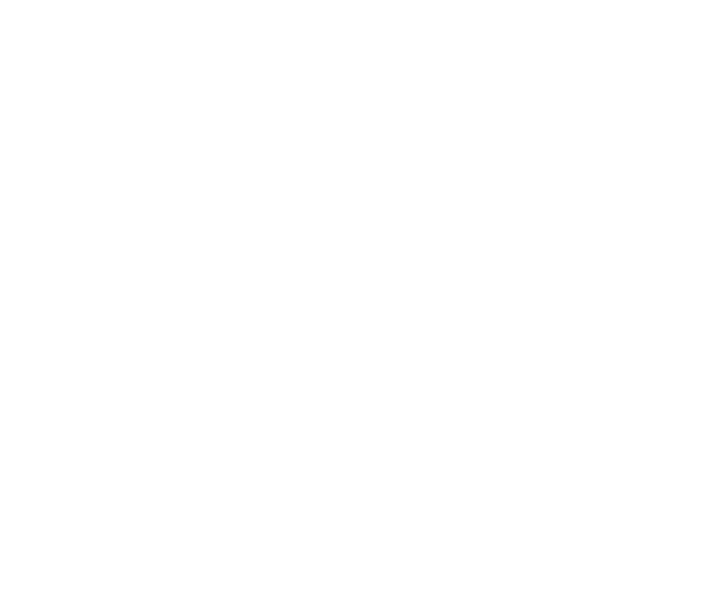
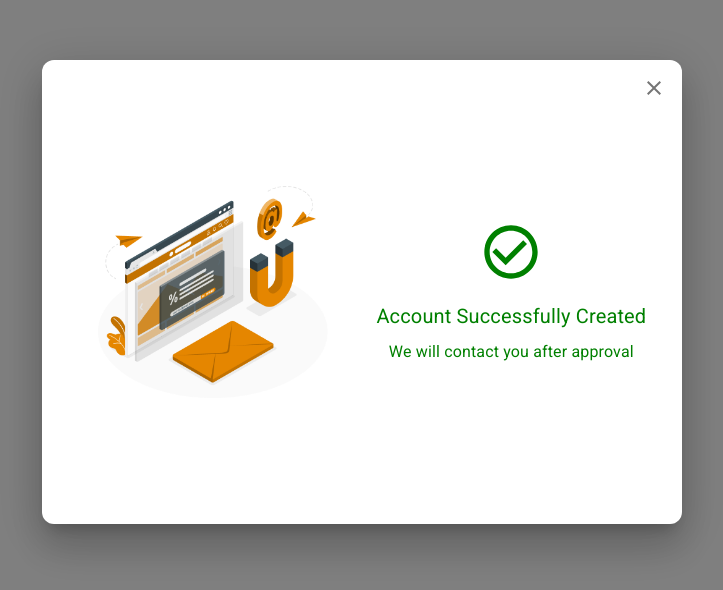
Before and after one commit to umer-shehzad/humsafardashboard, a React (Vite) app: page /signup/confirmation in a window 1280 px wide. Before the commit this address had no page. Shown: the part 108-698 px from the top of the page, without its empty margins (278-1001 px from the left). Built offline with nearby package versions, Linux system fonts and the light colour scheme.

Commit message:
add signup - confirmation page

```diff
--- a/src/App.jsx
+++ b/src/App.jsx
@@ -4,6 +4,7 @@
 import MiniDrawer from './components/MiniDrawer';
 import PersonalInfo from './pages/signup/PersonalInfo';
 import Password from './pages/signup/Password';
+import Confirmation from './pages/signup/Confirmation';
 
 function App() {
 
@@ -14,7 +15,7 @@
           <Route path="/signup/personal-info" element={<PersonalInfo />} />
           {/* <Route path="/signup/upload-cnic" element={<UploadCnic />} /> */}
           <Route path="/signup/password" element={<Password />} />
-          {/* <Route path="/signup/confirmation" element={<Confirmation />} /> */}
+          <Route path="/signup/confirmation" element={<Confirmation />} />
           {/* <Route path="*" element={<div>Page not found</div>} /> */}
         </Routes>
       </Router>
--- /dev/null
+++ b/src/components/signup/ConfirmationModalContent.jsx
@@ -0,0 +1,67 @@
+import React from 'react';
+import { Box, Typography, IconButton } from '@mui/material';
+import CheckCircleOutlineIcon from '@mui/icons-material/CheckCircleOutline';
+import CloseIcon from '@mui/icons-material/Close';
+
+const style = {
+    position: 'absolute',
+    top: '50%',
+    left: '50%',
+    borderRadius: '12px',
+    transform: 'translate(-50%, -50%)',
+    width: '45%',
+    height: '50vh',
+    border: 'none',
+    bgcolor: 'background.paper',
+    boxShadow: 24,
+    p: 4,
+    textAlign: 'center',
+    display: 'flex',
+    flexDirection: 'column',
+    alignItems: 'center',
+    justifyContent: 'center',
+};
+
+const ConfirmationModalContent = ({handleClose}) => {
+    return (
+        <>
+            <Box sx={style}>
+                {/* Close Icon */}
+                <IconButton
+                    onClick={handleClose}
+                    sx={{
+                        position: 'absolute',
+                        top: 8,
+                        right: 8,
+                    }}
+                >
+                    <CloseIcon />
+                </IconButton>
+
+                <Box display={'flex'} columnGap={6}>
+                    {/* Image */}
+                    <Box
+                        component="img"
+                        sx={{ width: '40%', }}
+                        alt="ModalLogo"
+                        pl={3}
+                        src="/signup/modal-image.png"
+                    />
+
+                    {/* Content */}
+                    <Box display={'flex'} flexDirection={'column'} justifyContent={'center'} alignItems={'center'}>
+                        <CheckCircleOutlineIcon sx={{ fontSize: '4rem', color: 'green' }} />
+                        <Typography id="modal-title" variant="h6" component="h2" sx={{ color: 'green', mt: 2 }}>
+                            Account Successfully Created
+                        </Typography>
+                        <Typography id="modal-description" sx={{ color: 'green', mt: 1 }}>
+                            We will contact you after approval
+                        </Typography>
+                    </Box>
+                </Box>
+            </Box>
+        </>
+    )
+}
+
+export default ConfirmationModalContent
--- /dev/null
+++ b/src/pages/signup/Confirmation.jsx
@@ -0,0 +1,24 @@
+import React from 'react';
+import { Modal, } from '@mui/material';
+import ConfirmationModalContent from '../../components/signup/ConfirmationModalContent';
+
+export default function Confirmation() {
+    const [open, setOpen] = React.useState(true);
+    // const [open, setOpen] = React.useState(false);
+    // const handleOpen = () => setOpen(true);
+    const handleClose = () => setOpen(false);
+
+    return (
+        <>
+            {/* <Button onClick={handleOpen}>Open modal</Button> */}
+            <Modal
+                open={open}
+                onClose={handleClose}
+                aria-labelledby="modal-modal-title"
+                aria-describedby="modal-modal-description"
+            >
+                <ConfirmationModalContent handleClose={handleClose} />
+            </Modal>
+        </>
+    );
+}
```
Also changed, not shown: public/signup/modal-image.png (added).
